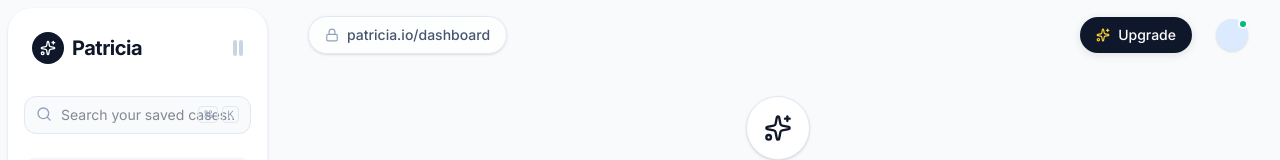
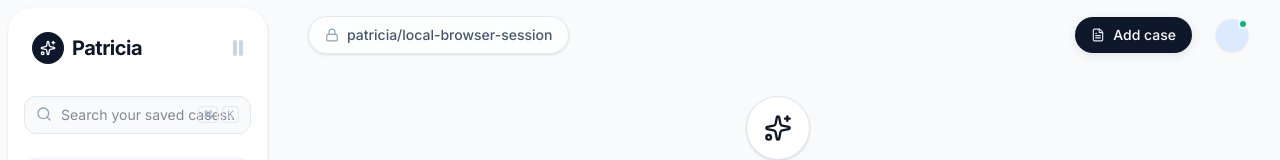
Before and after one commit to imranshiundu/Patricia, a Next.js app: page / in a window 1280 px wide. Shown: the top 160 px of the page. Built offline with nearby package versions, Linux system fonts and the light colour scheme.

Commit message:
Replace upgrade CTA with real case intake CTA

```diff
--- a/src/components/Header.tsx
+++ b/src/components/Header.tsx
@@ -1,22 +1,23 @@
 "use client";
 
-import { Sparkles, Lock } from "lucide-react";
+import { Lock, FileText } from "lucide-react";
+import Link from "next/link";
 
 export function Header() {
   return (
     <header className="flex items-center justify-between py-4 min-h-[60px] w-full px-8 absolute top-0 left-0 right-0 z-10 bg-gradient-to-b from-slate-50 to-transparent">
       <div className="flex items-center text-sm font-medium text-slate-600 bg-white/70 backdrop-blur-md px-4 py-2 rounded-full border border-slate-200 cursor-default shadow-sm hover:shadow transition-shadow">
         <Lock size={14} className="text-slate-400 mr-2" />
-        patricia.io/dashboard
+        patricia/local-browser-session
       </div>
       <div className="flex items-center gap-4">
-        <button
-          onClick={() => window.dispatchEvent(new Event('open-upgrade-modal'))}
+        <Link
+          href="/documents"
           className="bg-slate-900 text-white px-4 py-2 rounded-full text-sm font-medium flex items-center gap-2 hover:bg-slate-800 transition-colors shadow-[0_2px_10px_rgba(0,0,0,0.1)] active:scale-95"
         >
-          <Sparkles size={14} className="text-amber-300" />
-          Upgrade
-        </button>
+          <FileText size={14} className="text-slate-200" />
+          Add case
+        </Link>
         <div className="w-8 h-8 bg-blue-100 rounded-full relative ml-2 cursor-pointer shadow-sm hover:ring-2 hover:ring-blue-200 transition-all">
            <div className="absolute top-0 right-0 w-2.5 h-2.5 bg-emerald-500 rounded-full border-2 border-white"></div>
         </div>
```
